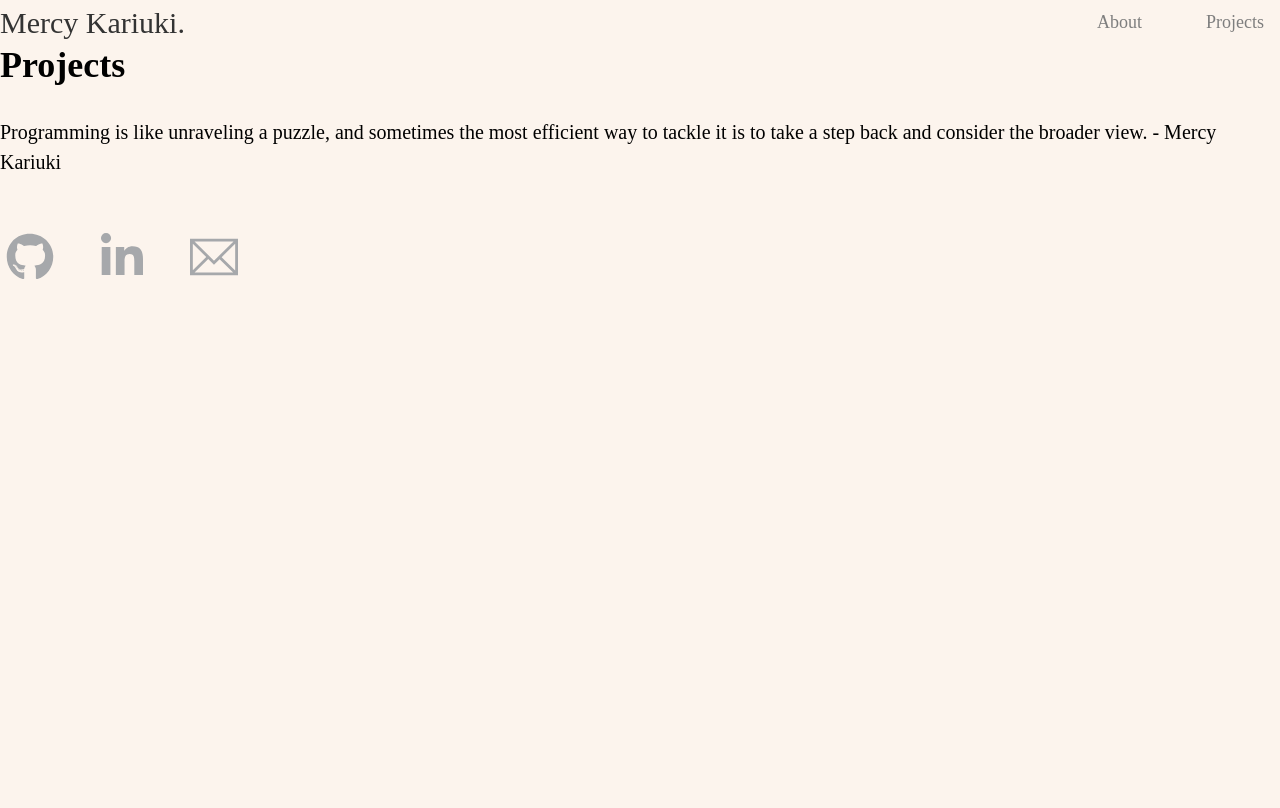
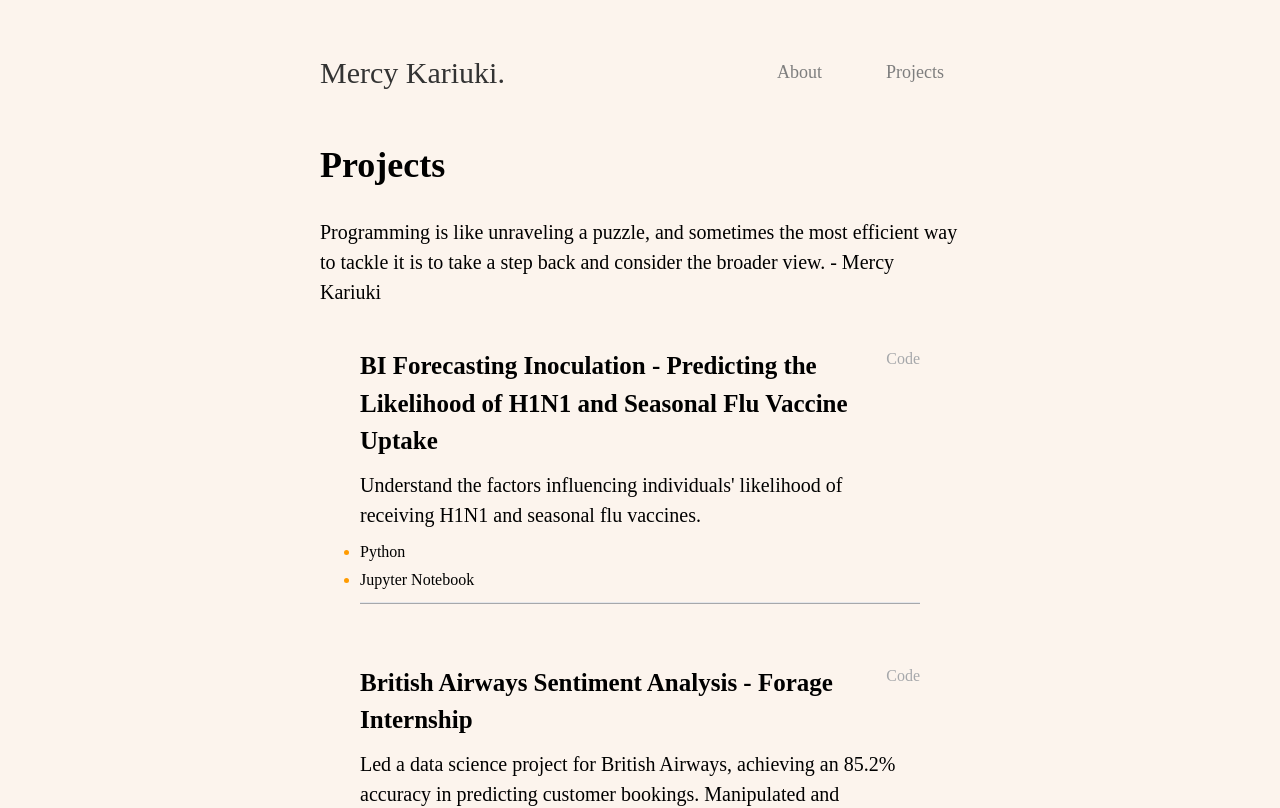
Before and after one commit to mknyambura/portfolio-v2.0, a React (Vite) app: page /projects in a window 1280 px wide. Shown: the top 808 px of the page. Built offline with nearby package versions, Linux system fonts and the light colour scheme.

Commit message:
update files

```diff
--- a/src/components/About/About.jsx
+++ b/src/components/About/About.jsx
@@ -2,6 +2,7 @@
 import Navbar from '../Navbar/Navbar'
 import './About.scss'
 import Footer from '../Footer/Footer'
+import dp from '../About/dp.jpg'
 
 function About() {
   return (
@@ -17,7 +18,7 @@ function About() {
                     </h3>
                 </div>
                 <div className='flex flex-row justify-between gap-8 items-center pt-[100px]'>
-                    <img src="src\assets\dp.jpg" alt="dp" width={450} height={450}/>
+                    <img src={dp} alt="dp" width={450} height={450}/>
                     <div className='flex flex-col items-center gap-8'>
                         <p className='text-xl'>
                             I am a data scientist/machine learning engineer with a background in computer science, economics and mathematics
--- a/src/components/Projects/Projects.jsx
+++ b/src/components/Projects/Projects.jsx
@@ -24,24 +24,24 @@
 //                 </div>
 
 //                 <div>
-//                    {data.allprojects.map((project) => (
-//                        <div key={project.id} className='scale-100 hover:transition-all hover:duration-500 hover:ease-in-out hover:shadow-xl hover:shadow-slate-400 hover:scale-110 m-[20px] p-[20px] gap-4 rounded-xl' >
-                        //    <div className='flex flex-row justify-between gap-8 mb-[10px]'>
-                        //        <h1 className='font-semibold text-[25px]'>{project.title}</h1>
-                        //        <h1><a href={project.code} className='hover:transition-all hover:duration-500 text-[#a6a8ab] hover:text-[#333333] hover:text-xl hover:underline'>Code</a></h1>
-                        //    </div>
-//                            <div className='mb-[10px]'>
-//                                <p className='text-[20px]'>{project.description}</p>
-//                            </div>
-//                            <ul className='mb-[10px] flex flex-col list-disc marker:text-[#FF9B00] gap-1'>
-//                                <li>{project.tool1}</li>
-//                                <li>{project.tool2}</li>
-//                                {/* <li>{project.tool3}</li> */}
-//                                {/* <li>{project.tool4}</li> */}
-//                            </ul>
-//                            <hr className='text-[#a6a8ab] bg-[#a6a8ab] h-[2px] mt-[2px]'/>
-//                        </div>
-//                    ))}
+                //    {data.allprojects.map((project) => (
+                //        <div key={project.id} className='scale-100 hover:transition-all hover:duration-500 hover:ease-in-out hover:shadow-xl hover:shadow-slate-400 hover:scale-110 m-[20px] p-[20px] gap-4 rounded-xl' >
+                //            <div className='flex flex-row justify-between gap-8 mb-[10px]'>
+                //                <h1 className='font-semibold text-[25px]'>{project.title}</h1>
+                //                <h1><a href={project.code} className='hover:transition-all hover:duration-500 text-[#a6a8ab] hover:text-[#333333] hover:text-xl hover:underline'>Code</a></h1>
+                //            </div>
+                //            <div className='mb-[10px]'>
+                //                 <p className='text-[20px]'>{project.description}</p>
+                //             </div>
+                //            <ul className='mb-[10px] flex flex-col list-disc marker:text-[#FF9B00] gap-1'>
+                //                <li>{project.tool1}</li>
+                //                <li>{project.tool2}</li>
+                //                {/* <li>{project.tool3}</li> */}
+                //                {/* <li>{project.tool4}</li> */}
+                //            </ul>
+                //            <hr className='text-[#a6a8ab] bg-[#a6a8ab] h-[2px] mt-[2px]'/>
+                //        </div>
+                //    ))}
 //                 </div>
 //             </div>
 //             <Footer/>
@@ -59,15 +59,35 @@ import data from '../../../db.json'
 
 function Projects() {
   return (
-    <div>
-        <div>
+    <div className='page'>
+        <div className='w-1/2 pt-[50px]'>
             <Navbar/>
-            <div>
+            <div className='pt-[50px]'>
                 <div className='flex flex-col gap-8'>
                     <h1 className='font-bold text-4xl'>Projects</h1>
                     <h1 className='text-[20px]'>Programming is like unraveling a puzzle, and sometimes the most efficient way to tackle it is to take a step back and consider the broader view. - Mercy Kariuki</h1>
                 </div>
 
+                <div>
+                    {data.allprojects.map((project) => (
+                        <div key={project.id} className='scale-100 hover:transition-all hover:duration-500 hover:ease-in-out hover:shadow-xl hover:shadow-slate-400 hover:scale-110 m-[20px] p-[20px] gap-4 rounded-xl' >
+                            <div className='flex flex-row justify-between gap-8 mb-[10px]'>
+                                <h1 className='font-semibold text-[25px]'>{project.title}</h1>
+                                <h1><a href={project.code} className='hover:transition-all hover:duration-500 text-[#a6a8ab] hover:text-[#333333] hover:text-xl hover:underline'>Code</a></h1>
+                            </div>
+                            <div className='mb-[10px]'>
+                                 <p className='text-[20px]'>{project.description}</p>
+                             </div>
+                            <ul className='mb-[10px] flex flex-col list-disc marker:text-[#FF9B00] gap-1'>
+                                <li>{project.tool1}</li>
+                                <li>{project.tool2}</li>
+                                {/* <li>{project.tool3}</li> */}
+                                {/* <li>{project.tool4}</li> */}
+                            </ul>
+                            <hr className='text-[#a6a8ab] bg-[#a6a8ab] h-[2px] mt-[2px]'/>
+                        </div>
+                     ))}
+                </div>
             </div>
             <Footer/>
         </div>
```
Also changed, not shown: src/components/About/dp.jpg (renamed from src/assets/dp.jpg).
